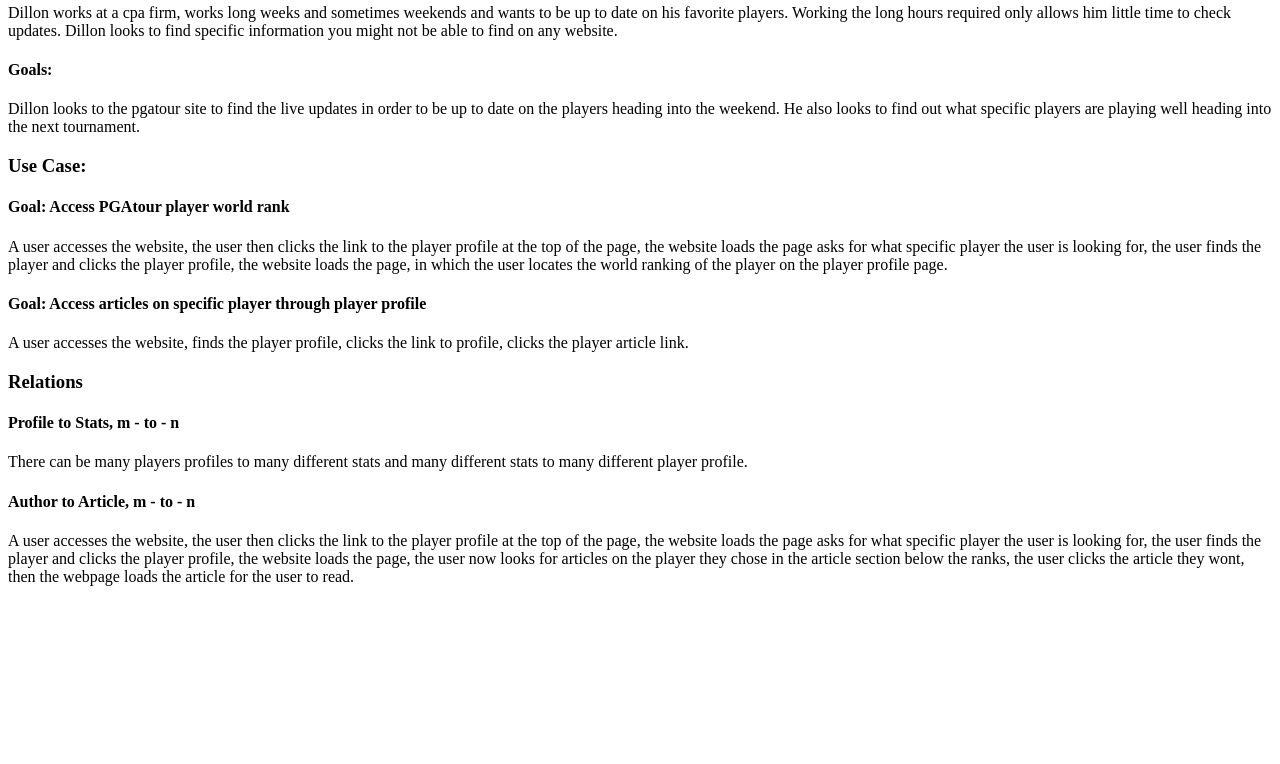
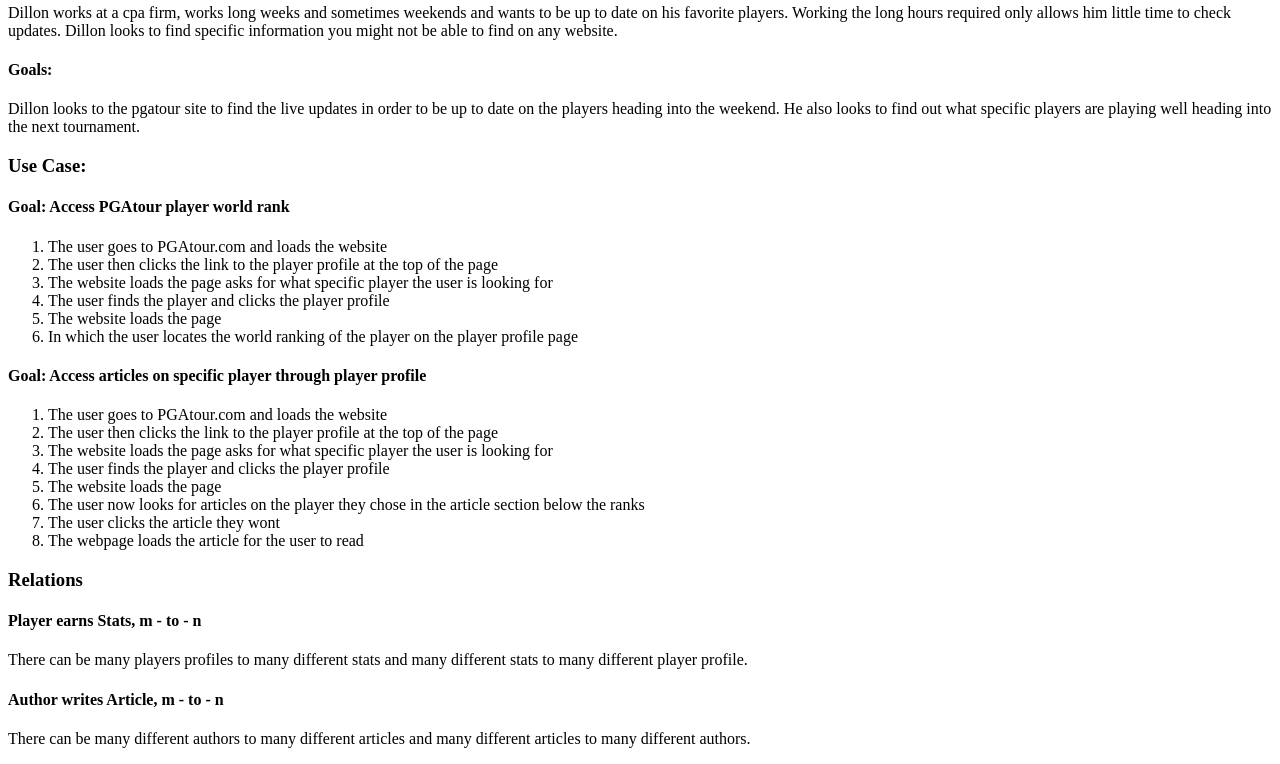
Before and after one commit to Llaudick315/pgatour-player-profile, a PHP site: page / in a window 1280 px wide. Shown: the part 1207-1971 px from the top of the page. Before the commit the page ends 1793 px from the top, so only its background shows below. Run offline with PHP 8.4, Linux system fonts and the light colour scheme.

Commit message:
updated use casesection on index.php

```diff
--- a/index.php
+++ b/index.php
@@ -69,19 +69,30 @@
 			the next tournament.</p>
 			<h3>Use Case:</h3>
 			<h4>Goal: Access PGAtour player world rank</h4>
-			<p>A user accesses the website, the user then clicks the link to the player profile at the top of the page, the website loads the page asks for what
-				specific player the user is looking for, the user finds the player and clicks the player profile, the website loads the page, in which the user
-				locates the world ranking of the player on the player profile page.</p>
+			<ol>
+				<li>The user goes to PGAtour.com and loads the website</li>
+				<li>The user then clicks the link to the player profile at the top of the page</li>
+				<li>The website loads the page asks for what specific player the user is looking for</li>
+				<li>The user finds the player and clicks the player profile</li>
+				<li>The website loads the page</li>
+				<li>In which the user locates the world ranking of the player on the player profile page</li>
+			</ol>
 			<h4>Goal: Access articles on specific player through player profile</h4>
-			<p>A user accesses the website, finds the player profile, clicks the link to profile, clicks the player article link.</p>
+			<ol>
+				<li>The user goes to PGAtour.com and loads the website</li>
+				<li>The user then clicks the link to the player profile at the top of the page</li>
+				<li>The website loads the page asks for what specific player the user is looking for</li>
+				<li>The user finds the player and clicks the player profile</li>
+				<li>The website loads the page</li>
+				<li>The user now looks for articles on the player they chose in the article section below the ranks</li>
+				<li>The user clicks the article they wont</li>
+				<li>The webpage loads the article for the user to read</li>
+			</ol>
 			<h3>Relations</h3>
-			<h4>Profile to Stats,    m - to - n</h4>
+			<h4>Player earns Stats,    m - to - n</h4>
 			<p>There can be many players profiles to many different stats and many different stats to many different player profile.</p>
-			<h4>Author to Article,   m - to - n</h4>
-			<p>A user accesses the website, the user then clicks the link to the player profile at the top of the page, the website loads the page asks for what
-				specific player the user is looking for, the user finds the player and clicks the player profile, the website loads the page, the user now looks for
-				articles on the player they chose in the article section below the ranks, the user clicks the article they wont, then the webpage loads the article
-				for the user to read.</p>
+			<h4>Author writes Article,   m - to - n</h4>
+			<p>There can be many different authors to many different articles and many different articles to many different authors.</p>
 		</main>
 	</body>
 </html>
```
